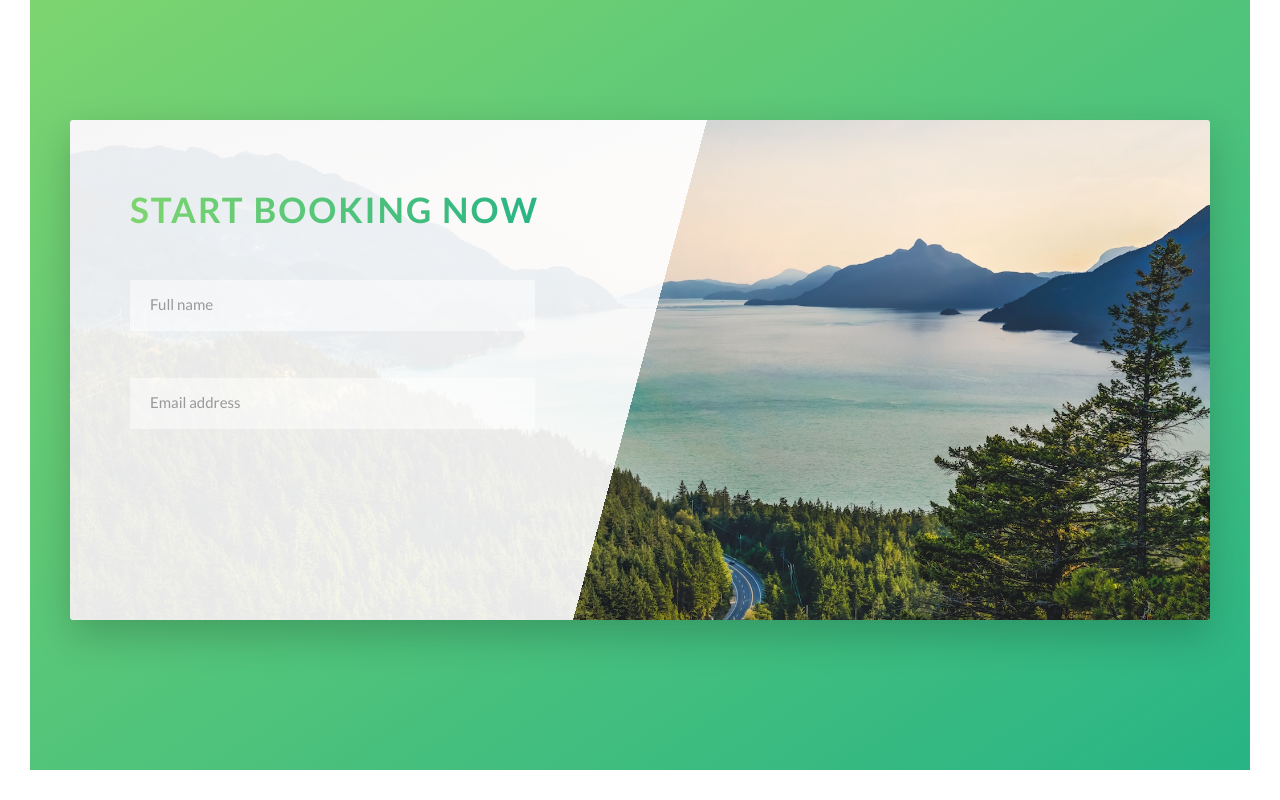
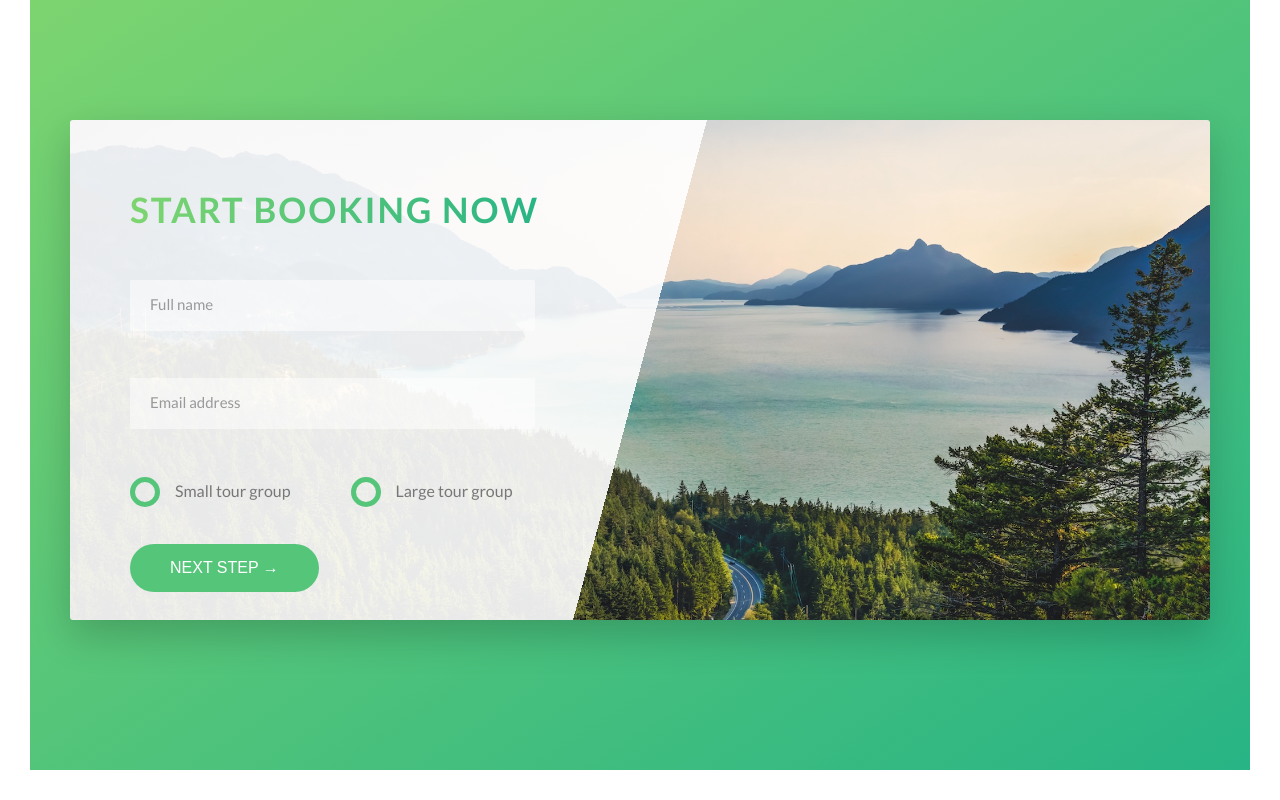
Before and after one commit to hydeenoble/Natours-Angular, an Angular app: page / in a window 1280 px wide. Shown: the part 4542-5342 px from the top of the page. Built offline with nearby package versions, Linux system fonts and the light colour scheme.

Commit message:
Completed the booking section

```diff
--- a/src/app/book/book.component.html
+++ b/src/app/book/book.component.html
@@ -20,6 +20,27 @@
             <label for="email" class="form__label">Email address</label>
           </div>
 
+          <div class="form__group u-margin-bottom-medium">
+            <div class="form__radio-group">
+              <input type="radio" class="form__radio-input" id="small" name="size">
+              <label for="small" class="form__radio-label">
+                <span class="form__radio-button"></span>
+                Small tour group
+              </label>
+            </div>
+
+            <div class="form__radio-group">
+              <input type="radio" class="form__radio-input" id="large" name="size">
+              <label for="large" class="form__radio-label">
+                <span class="form__radio-button"></span>
+                Large tour group
+              </label>
+            </div>
+          </div>
+
+          <div class="form__group">
+            <button class="btn btn--green">Next Step &rarr;</button>
+          </div>
         </form>
       </div>
     </div>
--- a/src/sass/base/_utilities.scss
+++ b/src/sass/base/_utilities.scss
@@ -1,7 +1,7 @@
-.u-center-text{text-align: center;}
+.u-center-text{text-align: center !important;}
 
-.u-margin-bottom-big{margin-bottom: 8rem;}
-.u-margin-bottom-medium{margin-bottom: 4rem;}
-.u-margin-bottom-small{margin-bottom: 2rem;}
-.u-margin-top-big{margin-top: 8rem;}
-.u-margin-top-huge{margin-top: 10rem;}
+.u-margin-bottom-big{margin-bottom: 8rem !important;}
+.u-margin-bottom-medium{margin-bottom: 4rem !important;}
+.u-margin-bottom-small{margin-bottom: 2rem !important;}
+.u-margin-top-big{margin-top: 8rem !important;}
+.u-margin-top-huge{margin-top: 10rem !important;}
--- a/src/sass/components/_button.scss
+++ b/src/sass/components/_button.scss
@@ -1,5 +1,5 @@
 .btn {
-  &:link, &:visited{
+  &, &:link, &:visited{
     text-transform: uppercase;
     text-decoration: none;
     padding: 1.5rem 4rem;
@@ -8,6 +8,10 @@
     transition: all .2s;
     position: relative;
     font-size: $default-font-size;
+
+    //changes for the <button> element
+    border: none;
+    cursor: pointer;
   }
 
 
@@ -16,7 +20,8 @@
     box-shadow: 0 1rem 2rem rgba($color-black, .2);
   }
 
-  &:active{
+  &:active, &:focus{
+    outline: none;
     transform: translateY(-1rem);
     box-shadow: 0 0.5rem 1rem rgba($color-black, 0.2);
   }
--- a/src/sass/components/_form.scss
+++ b/src/sass/components/_form.scss
@@ -15,6 +15,7 @@
     border-bottom: 3px solid transparent;
     width: 90%;
     display: block;
+    transition: all .3s;
 
     &:focus{
       outline: none;
@@ -49,4 +50,50 @@
     visibility: hidden;
     transform: translateY(-4rem);
   }
+
+  &__radio-group {
+    width: 49%;
+    display: inline-block;
+  }
+
+  &__radio-input{
+    display: none;
+  }
+
+  &__radio-label{
+    font-size: $default-font-size;
+    cursor: pointer;
+    position: relative;
+    padding-left: 4.5rem;
+  }
+
+  &__radio-button {
+    height: 3rem;
+    width: 3rem;
+    border: 5px solid $color-primary;
+    border-radius: 50%;
+    display: inline-block;
+    position: absolute;
+    left: 0;
+    top: -.4rem;
+
+    &:after{
+      content: '';
+      display: block;
+      height: 1.3rem;
+      width: 1.3rem;
+      border-radius: 50%;
+      position: absolute;
+      top: 50%;
+      left: 50%;
+      transform: translate(-50%, -50%);
+      background-color: $color-primary;
+      opacity: 0;
+      transition: opacity .2s;
+    }
+  }
+
+  &__radio-input:checked ~ &__radio-label &__radio-button:after{
+    opacity: 1;
+  }
 }
--- a/src/sass/pages/_home.scss
+++ b/src/sass/pages/_home.scss
@@ -53,5 +53,6 @@
   &__form{
     width: 50%;
     padding: 6rem;
+
   }
 }
--- a/src/styles.css
+++ b/src/styles.css
@@ -96,22 +96,22 @@
     margin-bottom: 3rem; }
 
 .u-center-text {
-  text-align: center; }
+  text-align: center !important; }
 
 .u-margin-bottom-big {
-  margin-bottom: 8rem; }
+  margin-bottom: 8rem !important; }
 
 .u-margin-bottom-medium {
-  margin-bottom: 4rem; }
+  margin-bottom: 4rem !important; }
 
 .u-margin-bottom-small {
-  margin-bottom: 2rem; }
+  margin-bottom: 2rem !important; }
 
 .u-margin-top-big {
-  margin-top: 8rem; }
+  margin-top: 8rem !important; }
 
 .u-margin-top-huge {
-  margin-top: 10rem; }
+  margin-top: 10rem !important; }
 
 .composition {
   position: relative; }
@@ -144,7 +144,7 @@
   .composition:hover .composition__photo:not(:hover) {
     transform: scale(0.95); }
 
-.btn:link, .btn:visited {
+.btn, .btn:link, .btn:visited {
   text-transform: uppercase;
   text-decoration: none;
   padding: 1.5rem 4rem;
@@ -152,13 +152,16 @@
   border-radius: 10rem;
   transition: all .2s;
   position: relative;
-  font-size: 1.6rem; }
+  font-size: 1.6rem;
+  border: none;
+  cursor: pointer; }
 
 .btn:hover {
   transform: translateY(-0.3rem);
   box-shadow: 0 1rem 2rem rgba(0, 0, 0, 0.2); }
 
-.btn:active {
+.btn:active, .btn:focus {
+  outline: none;
   transform: translateY(-1rem);
   box-shadow: 0 0.5rem 1rem rgba(0, 0, 0, 0.2); }
 
@@ -414,7 +417,8 @@
   border: none;
   border-bottom: 3px solid transparent;
   width: 90%;
-  display: block; }
+  display: block;
+  transition: all .3s; }
   .form__input:focus {
     outline: none;
     box-shadow: 0 1rem 2rem rgba(0, 0, 0, 0.1);
@@ -440,6 +444,45 @@
   opacity: 0;
   visibility: hidden;
   transform: translateY(-4rem); }
+
+.form__radio-group {
+  width: 49%;
+  display: inline-block; }
+
+.form__radio-input {
+  display: none; }
+
+.form__radio-label {
+  font-size: 1.6rem;
+  cursor: pointer;
+  position: relative;
+  padding-left: 4.5rem; }
+
+.form__radio-button {
+  height: 3rem;
+  width: 3rem;
+  border: 5px solid #55c57a;
+  border-radius: 50%;
+  display: inline-block;
+  position: absolute;
+  left: 0;
+  top: -.4rem; }
+  .form__radio-button:after {
+    content: '';
+    display: block;
+    height: 1.3rem;
+    width: 1.3rem;
+    border-radius: 50%;
+    position: absolute;
+    top: 50%;
+    left: 50%;
+    transform: translate(-50%, -50%);
+    background-color: #55c57a;
+    opacity: 0;
+    transition: opacity .2s; }
+
+.form__radio-input:checked ~ .form__radio-label .form__radio-button:after {
+  opacity: 1; }
 
 .row {
   max-width: 114rem;
```
